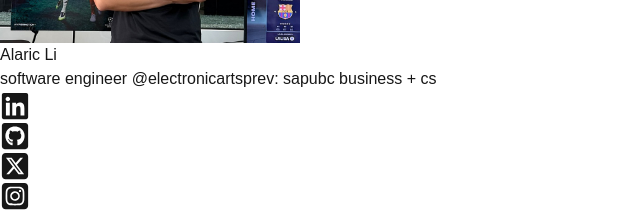
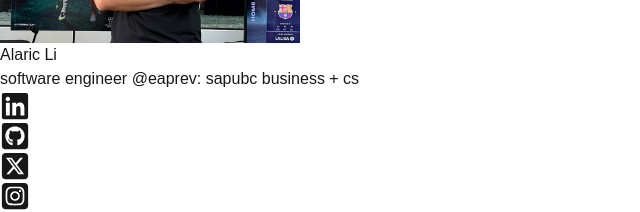
Before and after one commit to alaricli/alaric.li, a Next.js app: page / in a window 1280 px wide. Shown: the part 377-589 px from the top of the page, without its empty margins (0-640 px from the left). Built offline with nearby package versions, Linux system fonts and the light colour scheme.

Commit message:
changed home page

```diff
--- a/src/app/page.tsx
+++ b/src/app/page.tsx
@@ -15,7 +15,7 @@ export default function Home() {
         />
         <h1 className="text-4xl mt-3">Alaric Li</h1>
         <div className="flex flex-col items-center text-center">
-          <span>software engineer @electronicarts</span>
+          <span>software engineer @ea</span>
           <span>prev: sap</span>
           <span>ubc business + cs</span>
         </div>
```
